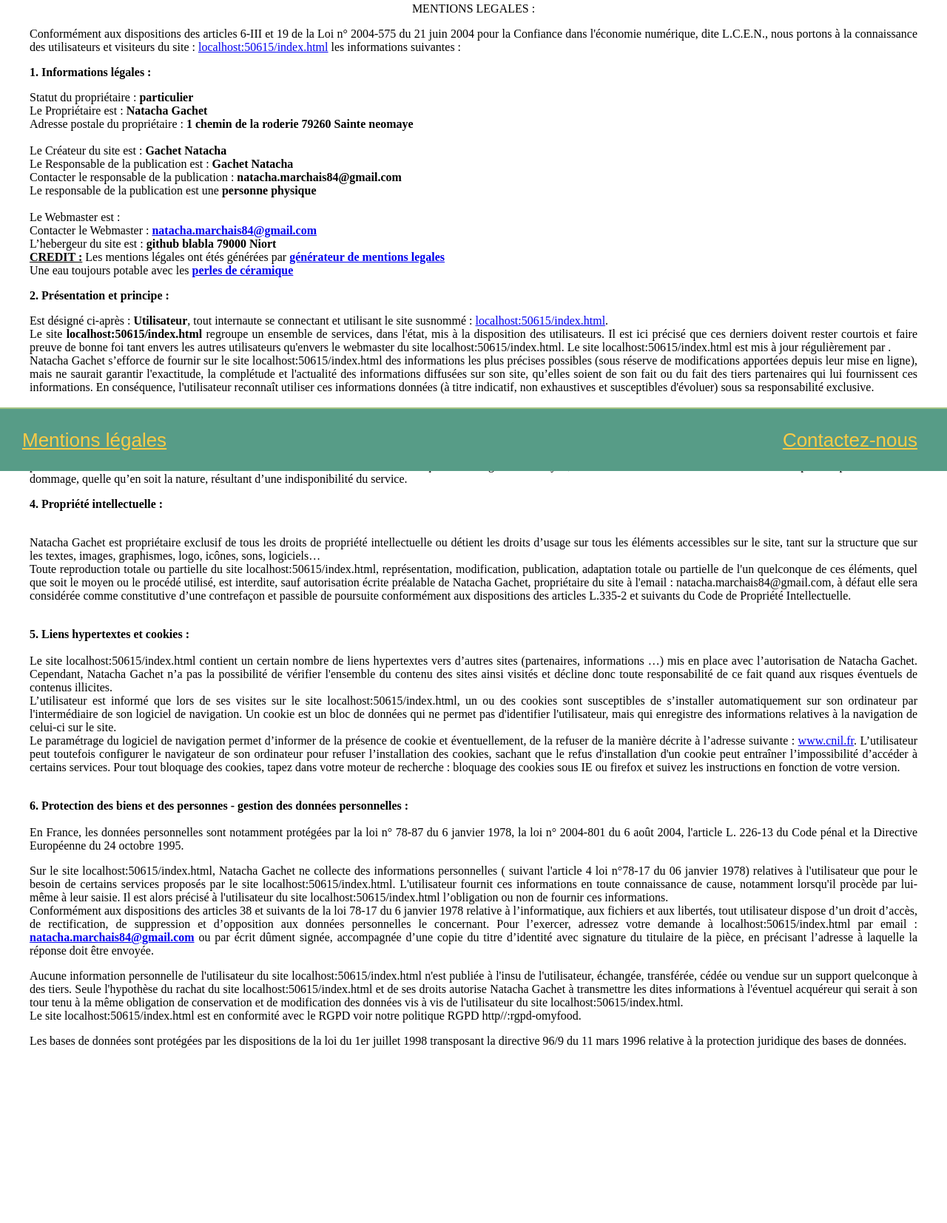
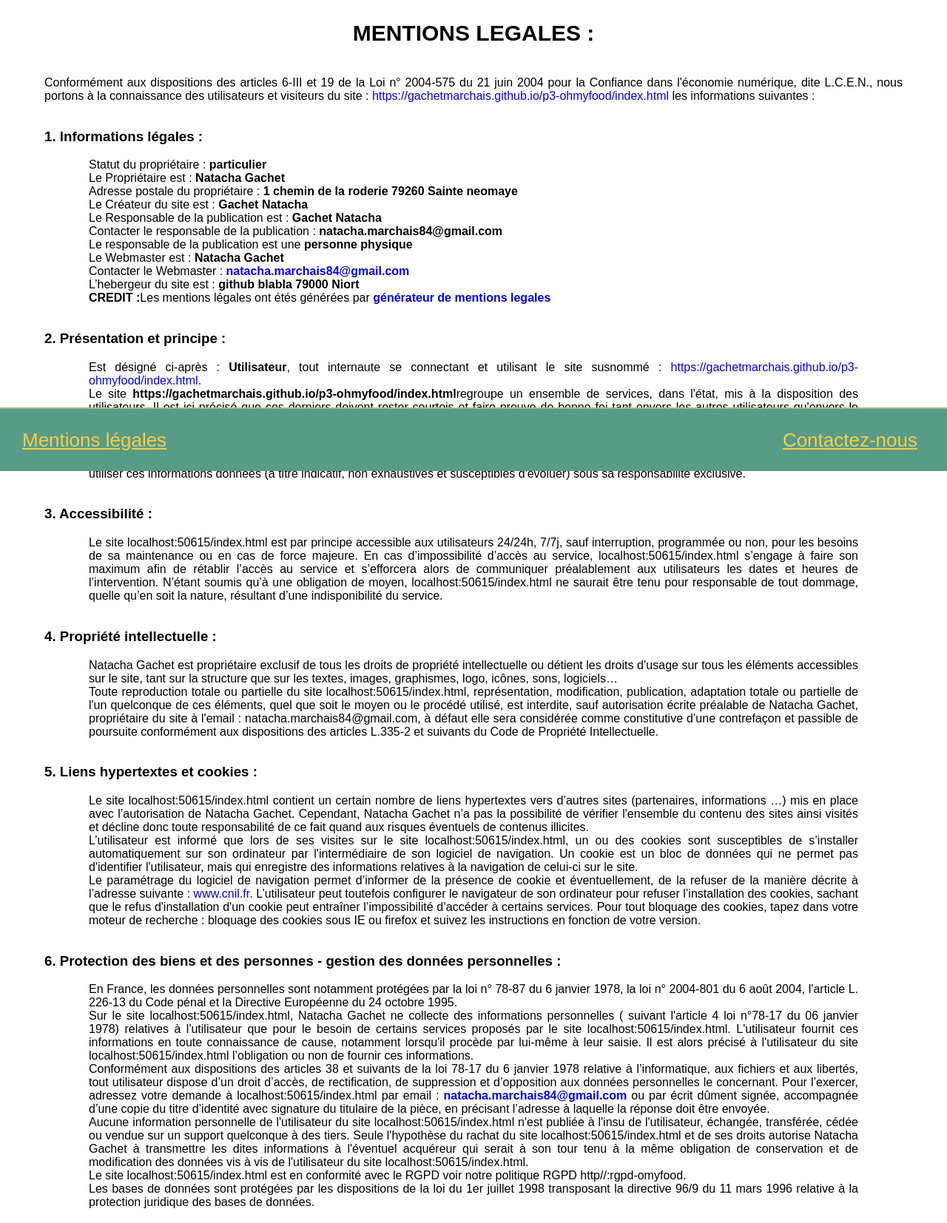
Before and after one commit to gachetmarchais/p3-ohmyfood, a website: page pages/legal-notice.html in a window 1280 px wide. Shown: the part 163-1817 px from the top of the page at 74% size. Before the commit the page ends 1700 px from the top, so only its background shows below. Drawn offline with Linux system fonts and the light colour scheme; a web font is replaced by a local one.

Commit message:
corrections suite soutenance v2

```diff
--- a/pages/legal-notice.html
+++ b/pages/legal-notice.html
@@ -20,86 +20,74 @@
     </a>
     <main class="legal-notice">
 
-        <p style="text-align:center">MENTIONS LEGALES :</p>
+        <h2>MENTIONS LEGALES :</h2>
 
-        <p style="text-align:justify">Conformément aux dispositions des articles 6-III et 19 de la Loi n° 2004-575 du 21 juin 2004 pour la Confiance dans l'économie numérique, dite L.C.E.N., nous portons à la connaissance des utilisateurs et visiteurs du site : <a href="http://localhost:50615/index.html" target="_blank">localhost:50615/index.html</a> les informations suivantes :</p>
+        <p>Conformément aux dispositions des articles 6-III et 19 de la Loi n° 2004-575 du 21 juin 2004 pour la Confiance dans l'économie numérique, dite L.C.E.N., nous portons à la connaissance des utilisateurs et visiteurs du site : <a href="https://gachetmarchais.github.io/p3-ohmyfood/index.html" target="_blank">https://gachetmarchais.github.io/p3-ohmyfood/index.html</a> les informations suivantes :</p>
 
-        <p style="text-align:justify"><strong>1. Informations légales :</strong></p>
+        <section class="chapter-one">
+            <h3>1. Informations légales :</h3>
 
-        <p style="text-align:justify">
-            Statut du propriétaire : <strong>particulier</strong><br />
-            Le Propriétaire est : <strong>Natacha Gachet</strong><br />
-            Adresse postale du propriétaire : <strong>1 chemin de la roderie 79260 Sainte neomaye</strong><br />
-            <br />
-            Le Créateur du site est : <strong>Gachet Natacha</strong><br />
-            Le Responsable de la  publication est : <strong>Gachet Natacha</strong><br />
-            Contacter le responsable de la publication : <strong>natacha.marchais84@gmail.com</strong><br />
-            Le responsable de la publication est une<strong> personne physique</strong><br />
-            <br />
-            Le Webmaster est  : <strong></strong><br />
-            Contacter le Webmaster :  <strong><a href="mailto:natacha.marchais84@gmail.com?subject=Contact a partir des mentions lÃ©gales via le site localhost:50615/index.html">natacha.marchais84@gmail.com</a></strong><br />
-            L’hebergeur du site est : <strong>github blabla  79000 Niort</strong><br />
-            <strong><u>CREDIT :</u> </strong> Les mentions légales ont étés générées par<strong> <a href="https://www.generer-mentions-legales.com/generateur-mentions-legales.html" target="_blank">générateur de mentions legales</a></strong><br />
-            Une eau toujours potable avec les <strong><a href="https://www.chamarrel.com/perles-de-ceramique-em-pxl-29_37.html">perles de céramique</a></strong>
-        </p>
+            <ul>
+                <li>Statut du propriétaire : <span>particulier</span></li>
+                <li>Le Propriétaire est : <span>Natacha Gachet</span></li>
+                <li>Adresse postale du propriétaire : <span>1 chemin de la roderie 79260 Sainte neomaye</span></li>
+                <li>Le Créateur du site est : <span>Gachet Natacha</span></li>
+                <li>Le Responsable de la  publication est : <span>Gachet Natacha</span></li>
+                <li>Contacter le responsable de la publication : <span>natacha.marchais84@gmail.com</span></li>
+                <li>Le responsable de la publication est une<span> personne physique</span></li>
+                <li>Le Webmaster est  : <span>Natacha Gachet</span></li>
+                <li>Contacter le Webmaster :  <span><a href="mailto:natacha.marchais84@gmail.com?subject=Contact a partir des mentions lÃ©gales via le site localhost:50615/index.html">natacha.marchais84@gmail.com</a></span></li>
+                <li>L’hebergeur du site est : <span>github blabla  79000 Niort</span></li>
+                <li><span>CREDIT :</span>Les mentions légales ont étés générées par<span> <a href="https://www.generer-mentions-legales.com/generateur-mentions-legales.html" target="_blank">générateur de mentions legales</a></span></li>
+            </ul>
+        </section>
 
-        <p style="text-align:justify"> </p>
+        <section class="chapter-two">
+            <h3>2. Présentation et principe :</h3>
 
-        <p style="text-align:justify"><strong>2. Présentation et principe :</strong></p>
+            <ul>
+                <li>Est désigné ci-après : <span>Utilisateur</span>, tout internaute se connectant et utilisant le site susnommé : <a href="https://gachetmarchais.github.io/p3-ohmyfood/index.html" target="_blank">https://gachetmarchais.github.io/p3-ohmyfood/index.html</a>.</li>
+                <li>Le site <span>https://gachetmarchais.github.io/p3-ohmyfood/index.html</span>regroupe un ensemble de services, dans l'état,  mis à la disposition des utilisateurs. Il est ici précisé que ces derniers doivent rester courtois et faire preuve de bonne foi tant envers les autres utilisateurs qu'envers le webmaster du site localhost:50615/index.html. Le site localhost:50615/index.html est mis à jour régulièrement par .</li>
+                <li>Natacha Gachet s’efforce de fournir sur le site localhost:50615/index.html des informations les plus précises possibles (sous réserve de modifications apportées depuis leur mise en ligne), mais ne saurait garantir l'exactitude, la complétude et l'actualité des informations diffusées sur son site, qu’elles soient de son fait ou du fait des tiers partenaires qui lui fournissent ces informations. En conséquence, l'utilisateur reconnaît utiliser ces informations données (à titre indicatif, non exhaustives et susceptibles d'évoluer) sous sa responsabilité exclusive.</li>
+            </ul>
+        </section>
 
-        <p style="text-align:justify">
-            Est désigné ci-après : <strong>Utilisateur</strong>, tout internaute se connectant et utilisant le site susnommé : <a href="http://localhost:50615/index.html" target="_blank">localhost:50615/index.html</a>.<br />
-            Le site <strong>localhost:50615/index.html</strong><strong> </strong>regroupe un ensemble de services, dans l'état,  mis à la disposition des utilisateurs. Il est ici précisé que ces derniers doivent rester courtois et faire preuve de bonne foi tant envers les autres utilisateurs qu'envers le webmaster du site localhost:50615/index.html. Le site localhost:50615/index.html est mis à jour régulièrement par .<br />
-            Natacha Gachet s’efforce de fournir sur le site localhost:50615/index.html des informations les plus précises possibles (sous réserve de modifications apportées depuis leur mise en ligne), mais ne saurait garantir l'exactitude, la complétude et l'actualité des informations diffusées sur son site, qu’elles soient de son fait ou du fait des tiers partenaires qui lui fournissent ces informations. En conséquence, l'utilisateur reconnaît utiliser ces informations données (à titre indicatif, non exhaustives et susceptibles d'évoluer) sous sa responsabilité exclusive.
-        </p>
+        <section class="chapter-three">
+            <h3>3. Accessibilité :</h3>
+            <ul>
+                <li>Le site localhost:50615/index.html est par principe accessible aux utilisateurs 24/24h, 7/7j, sauf interruption, programmée ou non, pour les besoins de sa maintenance ou en cas de force majeure. En cas d’impossibilité d’accès au service, localhost:50615/index.html s’engage à faire son maximum afin de rétablir l’accès au service et s’efforcera alors de communiquer préalablement aux utilisateurs les dates et heures de l’intervention.  N’étant soumis qu’à une obligation de moyen, localhost:50615/index.html ne saurait être tenu pour responsable de tout dommage, quelle qu’en soit la nature, résultant d’une indisponibilité du service.  </li>
+            </ul>
+        </section>
 
-        <p style="text-align:justify"> </p>
+        <section class="chapter-four">
+            <h3>4. Propriété intellectuelle :</h3>
+            <ul>
+                <li>Natacha Gachet est propriétaire exclusif de tous les droits de propriété intellectuelle ou détient les droits d’usage sur tous les éléments accessibles sur le site, tant sur la structure que sur les textes, images, graphismes, logo, icônes, sons, logiciels…</li>
+                <li>Toute reproduction totale ou partielle du site localhost:50615/index.html, représentation, modification, publication, adaptation totale ou partielle de l'un quelconque de ces éléments, quel que soit le moyen ou le procédé utilisé, est interdite, sauf autorisation écrite préalable de Natacha Gachet, propriétaire du site à l'email : natacha.marchais84@gmail.com, à défaut elle sera considérée comme constitutive d’une contrefaçon et passible de poursuite conformément aux dispositions des articles L.335-2 et suivants du Code de Propriété Intellectuelle.</li>
+            </ul>
+        </section>
 
-        <p style="text-align:justify">
-            <strong>3. Accessibilité :</strong><br />
-            <br />
-            Le site localhost:50615/index.html est par principe accessible aux utilisateurs 24/24h, 7/7j, sauf interruption, programmée ou non, pour les besoins de sa maintenance ou en cas de force majeure. En cas d’impossibilité d’accès au service, localhost:50615/index.html s’engage à faire son maximum afin de rétablir l’accès au service et s’efforcera alors de communiquer préalablement aux utilisateurs les dates et heures de l’intervention.  N’étant soumis qu’à une obligation de moyen, localhost:50615/index.html ne saurait être tenu pour responsable de tout dommage, quelle qu’en soit la nature, résultant d’une indisponibilité du service.
-        </p>
+        <section class="chapter-five">
+            <h3>5. Liens hypertextes et cookies :</h3>
+            <ul>
+                <li>Le site localhost:50615/index.html contient un certain nombre de liens hypertextes vers d’autres sites (partenaires, informations …) mis en place avec l’autorisation de Natacha Gachet. Cependant, Natacha Gachet n’a pas la possibilité de vérifier l'ensemble du contenu des sites ainsi visités et décline donc toute responsabilité de ce fait quand aux risques éventuels de contenus illicites.</li>
+                <li>L’utilisateur est informé que lors de ses visites sur le site localhost:50615/index.html, un ou des cookies sont susceptibles de s’installer automatiquement sur son ordinateur par l'intermédiaire de son logiciel de navigation. Un cookie est un bloc de données qui ne permet pas d'identifier l'utilisateur, mais qui enregistre des informations relatives à la navigation de celui-ci sur le site. </li>
+                <li>Le paramétrage du logiciel de navigation permet d’informer de la présence de cookie et éventuellement, de la refuser de la manière décrite à l’adresse suivante : <a href="http://www.cnil.fr">www.cnil.fr</a>. L’utilisateur peut toutefois configurer le navigateur de son ordinateur pour refuser l’installation des cookies, sachant que le refus d'installation d'un cookie peut entraîner l’impossibilité d’accéder à certains services. Pour tout bloquage des cookies, tapez dans votre moteur de recherche : bloquage des cookies sous IE ou firefox et suivez les instructions en fonction de votre version.</li>
+            </ul>
+        </section>
 
-        <p style="text-align:justify"> </p>
-
-        <p style="text-align:justify"><strong>4. Propriété intellectuelle :</strong></p>
-
-        <p style="text-align:justify">
-            <br />
-            Natacha Gachet est propriétaire exclusif de tous les droits de propriété intellectuelle ou détient les droits d’usage sur tous les éléments accessibles sur le site, tant sur la structure que sur les textes, images, graphismes, logo, icônes, sons, logiciels…<br />
-            Toute reproduction totale ou partielle du site localhost:50615/index.html, représentation, modification, publication, adaptation totale ou partielle de l'un quelconque de ces éléments, quel que soit le moyen ou le procédé utilisé, est interdite, sauf autorisation écrite préalable de Natacha Gachet, propriétaire du site à l'email : natacha.marchais84@gmail.com, à défaut elle sera considérée comme constitutive d’une contrefaçon et passible de poursuite conformément aux dispositions des articles L.335-2 et suivants du Code de Propriété Intellectuelle.
-        </p>
-
-        <p style="text-align:justify">
-            <br />
-            <strong>5. Liens hypertextes et cookies :</strong><br />
-            <br />
-            Le site localhost:50615/index.html contient un certain nombre de liens hypertextes vers d’autres sites (partenaires, informations …) mis en place avec l’autorisation de Natacha Gachet. Cependant, Natacha Gachet n’a pas la possibilité de vérifier l'ensemble du contenu des sites ainsi visités et décline donc toute responsabilité de ce fait quand aux risques éventuels de contenus illicites.<br />
-            L’utilisateur est informé que lors de ses visites sur le site localhost:50615/index.html, un ou des cookies sont susceptibles de s’installer automatiquement sur son ordinateur par l'intermédiaire de son logiciel de navigation. Un cookie est un bloc de données qui ne permet pas d'identifier l'utilisateur, mais qui enregistre des informations relatives à la navigation de celui-ci sur le site. <br />
-            Le paramétrage du logiciel de navigation permet d’informer de la présence de cookie et éventuellement, de la refuser de la manière décrite à l’adresse suivante : <a href="http://www.cnil.fr">www.cnil.fr</a>. L’utilisateur peut toutefois configurer le navigateur de son ordinateur pour refuser l’installation des cookies, sachant que le refus d'installation d'un cookie peut entraîner l’impossibilité d’accéder à certains services. Pour tout bloquage des cookies, tapez dans votre moteur de recherche : bloquage des cookies sous IE ou firefox et suivez les instructions en fonction de votre version.
-        </p>
-
-        <p style="text-align:justify">
-            <br />
-            <strong>6. Protection des biens et des personnes - gestion des données personnelles :</strong><br />
-            <br />
-            En France, les données personnelles sont notamment protégées par la loi n° 78-87 du 6 janvier 1978, la loi n° 2004-801 du 6 août 2004, l'article L. 226-13 du Code pénal et la Directive Européenne du 24 octobre 1995.
-        </p>
-
-        <p style="text-align:justify">
-            Sur le site localhost:50615/index.html, Natacha Gachet ne collecte des informations personnelles ( suivant l'article 4 loi n°78-17 du 06 janvier 1978) relatives à l'utilisateur que pour le besoin de certains services proposés par le site localhost:50615/index.html. L'utilisateur fournit ces informations en toute connaissance de cause, notamment lorsqu'il procède par lui-même à leur saisie. Il est alors précisé à l'utilisateur du site localhost:50615/index.html l’obligation ou non de fournir ces informations.<br />
-            Conformément aux dispositions des articles 38 et suivants de la loi 78-17 du 6 janvier 1978 relative à l’informatique, aux fichiers et aux libertés, tout utilisateur dispose d’un droit d’accès, de rectification, de suppression et d’opposition aux données personnelles le concernant. Pour l’exercer, adressez votre demande à localhost:50615/index.html par email : <strong><a href="mailto:natacha.marchais84@gmail.com?subject=Contact ï¿½ partir des mentions lï¿½gales via le site localhost:50615/index.html">natacha.marchais84@gmail.com</a></strong> ou par écrit dûment signée, accompagnée d’une copie du titre d’identité avec signature du titulaire de la pièce, en précisant l’adresse à laquelle la réponse doit être envoyée.
-        </p>
-
-        <p style="text-align:justify">
-            Aucune information personnelle de l'utilisateur du site localhost:50615/index.html n'est publiée à l'insu de l'utilisateur, échangée, transférée, cédée ou vendue sur un support quelconque à des tiers. Seule l'hypothèse du rachat du site localhost:50615/index.html et de ses droits autorise Natacha Gachet à transmettre les dites informations à l'éventuel acquéreur qui serait à son tour tenu à la même obligation de conservation et de modification des données vis à vis de l'utilisateur du site localhost:50615/index.html.<br />
-            Le site localhost:50615/index.html est en conformité avec le RGPD voir notre politique RGPD  http//:rgpd-omyfood.
-        </p>
-
-        <p style="text-align:justify">Les bases de données sont protégées par les dispositions de la loi du 1er juillet 1998 transposant la directive 96/9 du 11 mars 1996 relative à la protection juridique des bases de données.</p>
-
-    </main>
+        <section class="chapter-six">
+            <h3>6. Protection des biens et des personnes - gestion des données personnelles :</h3>
+            <ul>
+                <li>En France, les données personnelles sont notamment protégées par la loi n° 78-87 du 6 janvier 1978, la loi n° 2004-801 du 6 août 2004, l'article L. 226-13 du Code pénal et la Directive Européenne du 24 octobre 1995.</li>
+                <li>Sur le site localhost:50615/index.html, Natacha Gachet ne collecte des informations personnelles ( suivant l'article 4 loi n°78-17 du 06 janvier 1978) relatives à l'utilisateur que pour le besoin de certains services proposés par le site localhost:50615/index.html. L'utilisateur fournit ces informations en toute connaissance de cause, notamment lorsqu'il procède par lui-même à leur saisie. Il est alors précisé à l'utilisateur du site localhost:50615/index.html l’obligation ou non de fournir ces informations.</li>
+                <li>Conformément aux dispositions des articles 38 et suivants de la loi 78-17 du 6 janvier 1978 relative à l’informatique, aux fichiers et aux libertés, tout utilisateur dispose d’un droit d’accès, de rectification, de suppression et d’opposition aux données personnelles le concernant. Pour l’exercer, adressez votre demande à localhost:50615/index.html par email : <span><a href="mailto:natacha.marchais84@gmail.com?subject=Contact ï¿½ partir des mentions lï¿½gales via le site localhost:50615/index.html">natacha.marchais84@gmail.com</a></span> ou par écrit dûment signée, accompagnée d’une copie du titre d’identité avec signature du titulaire de la pièce, en précisant l’adresse à laquelle la réponse doit être envoyée.</li>
+                <li>Aucune information personnelle de l'utilisateur du site localhost:50615/index.html n'est publiée à l'insu de l'utilisateur, échangée, transférée, cédée ou vendue sur un support quelconque à des tiers. Seule l'hypothèse du rachat du site localhost:50615/index.html et de ses droits autorise Natacha Gachet à transmettre les dites informations à l'éventuel acquéreur qui serait à son tour tenu à la même obligation de conservation et de modification des données vis à vis de l'utilisateur du site localhost:50615/index.html.</li>
+                <li>Le site localhost:50615/index.html est en conformité avec le RGPD voir notre politique RGPD  http//:rgpd-omyfood.</li>
+                <li>Les bases de données sont protégées par les dispositions de la loi du 1er juillet 1998 transposant la directive 96/9 du 11 mars 1996 relative à la protection juridique des bases de données.</li>
+            </ul>
+        </section>
+</main>
     <footer class="footer">
         <a href="../pages/legal-notice.html">Mentions légales</a>
         <a href="mailto:contact@ohmyfood.com">Contactez-nous</a>
--- a/sass/Base/_box.scss
+++ b/sass/Base/_box.scss
@@ -255,14 +255,5 @@ body {
 }
 
 .legal-notice {
-    display: block;
-    margin: 20px 40px 60px 40px;
-
-    @media (min-width:$media-middle) {
-        margin: 20px 40px 100px 40px;
-    }
-
-    @media (min-width:$media-large) {
-        margin: 20px 40px 120px 40px;
-    }
+    @extend %legal-notice;
 }
--- a/sass/Base/_fonts.scss
+++ b/sass/Base/_fonts.scss
@@ -15,6 +15,31 @@
 }
 .title-page {
     @extend %title;
+}
+.legal-notice {
+    font-family: 'DM Sans', sans-serif;
+    letter-spacing: 0px;
+
+    h2 {
+        @extend %title;
+    }
+
+    span, h3 {
+        font-weight: bolder;
+    }
+
+    a{
+        text-decoration: none;
+    }
+
+    ul {
+        list-style-type: none;
+        font-size: 14px;
+
+        @media(min-width: $media-middle) {
+            font-size: 16px;
+        }
+    }
 }
     /*la page home*/
     .menu {
@@ -54,6 +79,7 @@
                     @extend %menu-title-bottom;
                 }
             }
+
             &-two {
                 h2 {
                     @extend %fonts-menu-title-two;
@@ -80,6 +106,7 @@
                     }
                 }
             }
+
             &-three {
                 h2 {
                     @extend %fonts-menu-title-three;
```
Also changed, not shown: sass/Utils/_placeholders.scss (+25 -0 lines), css/style.css, 1 other file. Lines whose indentation alone changed are shown as unchanged.
